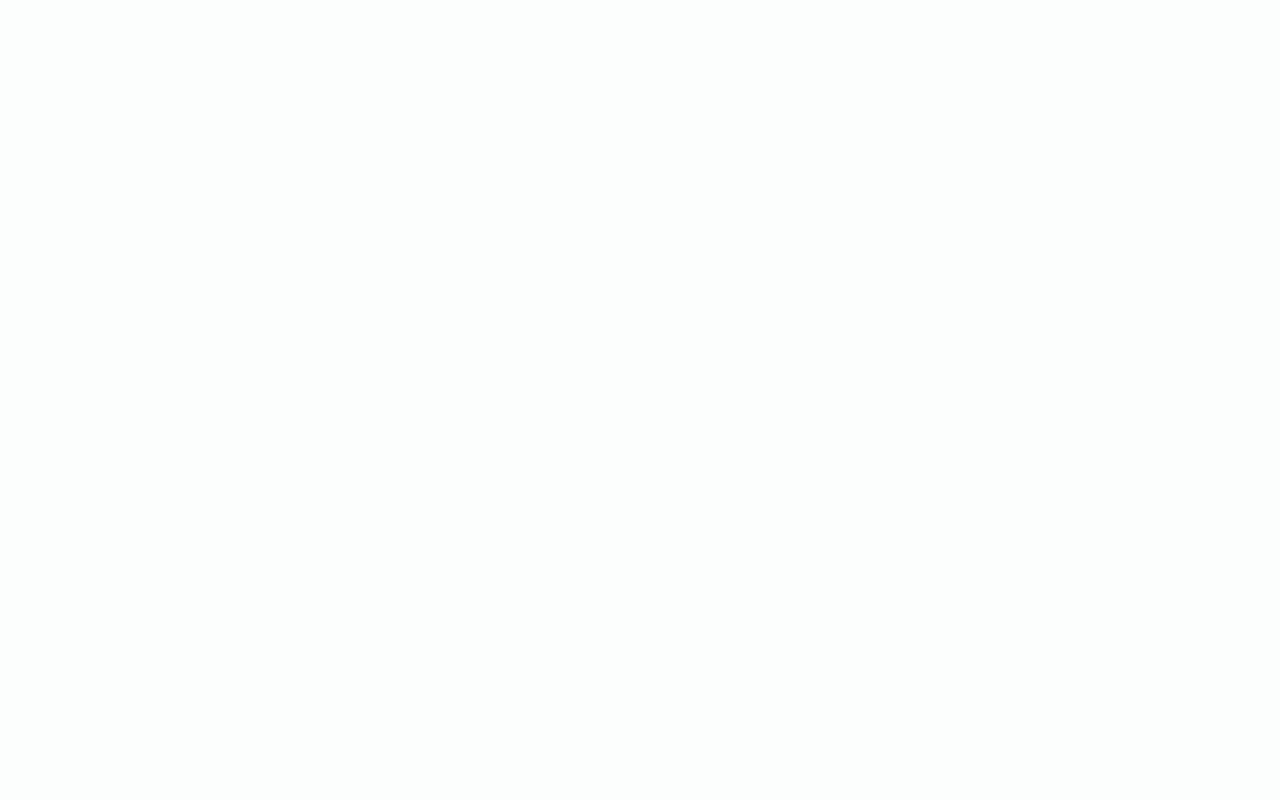
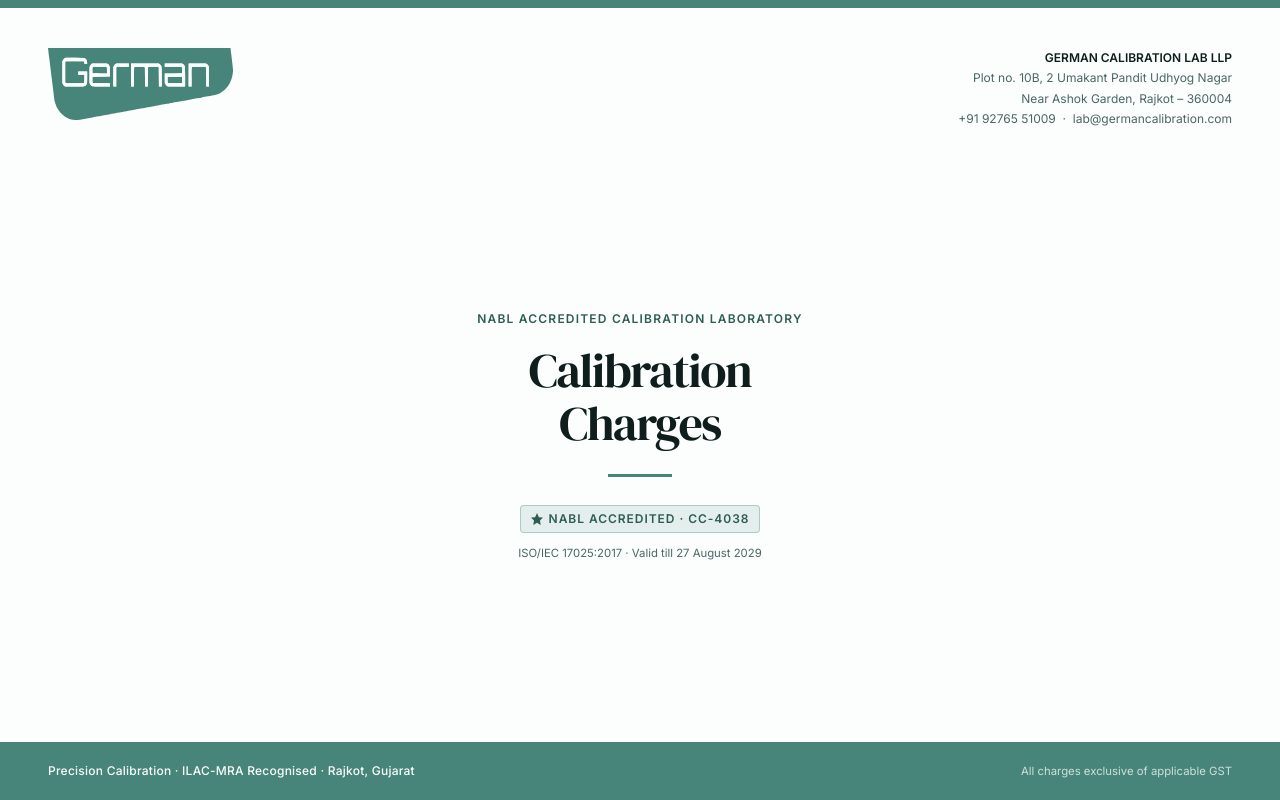
Before and after one commit to MehulBalasara/german-calibration-website, a plain HTML site: page brand items/calibration-charges.html in a window 1280 px wide. Drawn offline with nearby package versions, Linux system fonts and the light colour scheme.

Commit message:
feat: add cover page to calibration charges PDF

```diff
--- a/brand items/calibration-charges.html
+++ b/brand items/calibration-charges.html
@@ -65,6 +65,62 @@
   </style>
 </head>
 <body class="bg-[#FBFEFD] font-sans text-brand-ink">
-  <!-- Cover page, tables go here -->
+  <!-- COVER PAGE -->
+  <div class="cover-page" style="min-height: 100vh; display: flex; flex-direction: column; position: relative; overflow: hidden;">
+
+    <!-- Teal accent band — top strip -->
+    <div style="background: #47857A; height: 8px; width: 100%;"></div>
+
+    <!-- Header: logo + contact block -->
+    <div style="display: flex; justify-content: space-between; align-items: flex-start; padding: 40px 48px 0;">
+      <!-- Logo -->
+      <img src="german_logo.svg" alt="German Calibration Lab LLP" style="height: 72px;" onerror="this.style.display='none'; document.getElementById('logo-fallback').style.display='block';" />
+      <span id="logo-fallback" style="display:none; font-family: 'DM Serif Display', serif; font-size: 1.5rem; color: #0F1E1C;">German Calibration</span>
+
+      <!-- Contact block top-right -->
+      <div style="text-align: right; font-size: 9pt; color: #4A6663; line-height: 1.7;">
+        <div style="font-weight: 600; color: #0F1E1C;">GERMAN CALIBRATION LAB LLP</div>
+        <div>Plot no. 10B, 2 Umakant Pandit Udhyog Nagar</div>
+        <div>Near Ashok Garden, Rajkot – 360004</div>
+        <div>+91 92765 51009 &nbsp;·&nbsp; lab@germancalibration.com</div>
+      </div>
+    </div>
+
+    <!-- Central content -->
+    <div style="flex: 1; display: flex; flex-direction: column; justify-content: center; align-items: center; padding: 48px;">
+      <div style="text-align: center; max-width: 500px;">
+        <!-- Eyebrow -->
+        <div style="font-size: 0.75rem; font-weight: 600; letter-spacing: 0.1em; text-transform: uppercase; color: #2D5D54; margin-bottom: 16px;">
+          NABL Accredited Calibration Laboratory
+        </div>
+        <!-- Main title -->
+        <h1 style="font-family: 'DM Serif Display', serif; font-size: 3rem; color: #0F1E1C; letter-spacing: -0.03em; line-height: 1.1; margin-bottom: 24px;">
+          Calibration<br>Charges
+        </h1>
+        <!-- Divider -->
+        <div style="width: 64px; height: 3px; background: #47857A; margin: 0 auto 28px;"></div>
+        <!-- NABL badge -->
+        <span class="nabl-badge">
+          <svg style="width:12px;height:12px;" viewBox="0 0 12 12" fill="currentColor" aria-hidden="true">
+            <path d="M6 0L7.854 4.146 12 4.618 9 7.54 9.708 12 6 9.854 2.292 12 3 7.54 0 4.618 4.146 4.146z"/>
+          </svg>
+          NABL Accredited · CC-4038
+        </span>
+        <div style="margin-top: 12px; font-size: 8.5pt; color: #4A6663;">
+          ISO/IEC 17025:2017 · Valid till 27 August 2029
+        </div>
+      </div>
+    </div>
+
+    <!-- Bottom teal band with tagline -->
+    <div style="background: #47857A; padding: 20px 48px; display: flex; justify-content: space-between; align-items: center;">
+      <div style="color: #FBFEFD; font-size: 9pt; font-weight: 500; letter-spacing: 0.02em;">
+        Precision Calibration · ILAC-MRA Recognised · Rajkot, Gujarat
+      </div>
+      <div style="color: rgba(251,254,253,0.75); font-size: 8.5pt;">
+        All charges exclusive of applicable GST
+      </div>
+    </div>
+  </div>
 </body>
 </html>
```
